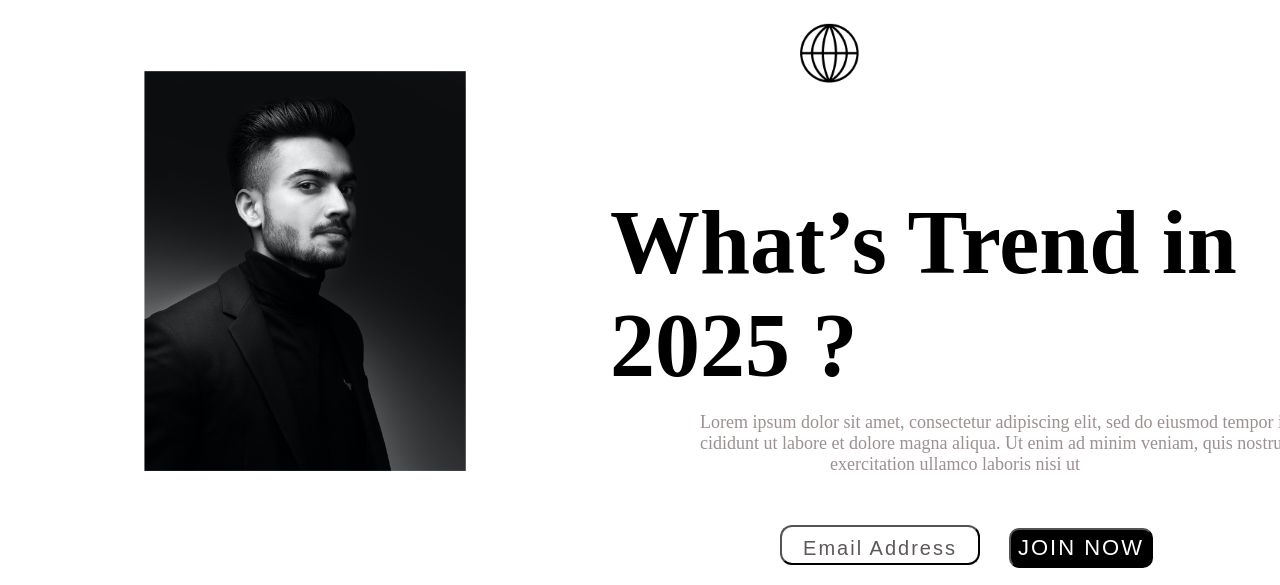
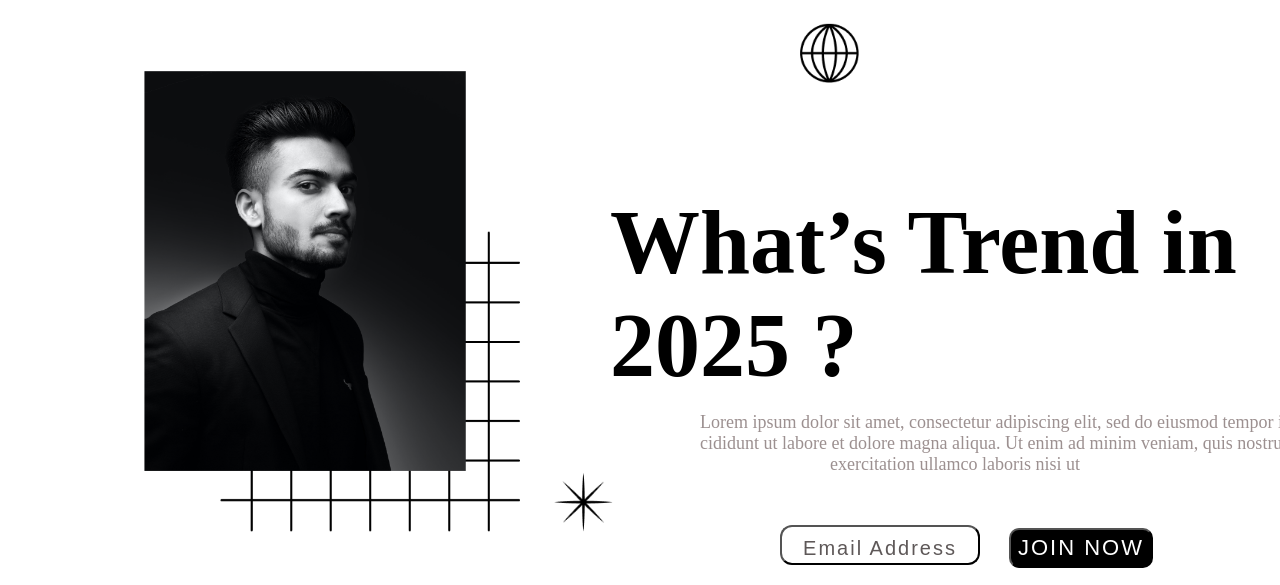
Before and after one commit to Shubhampatki20/Media-Landing-Page--Frontend, a plain HTML site: page index.html in a window 1280 px wide. Shown: the part 137-722 px from the top of the page. Drawn offline with Linux system fonts and the light colour scheme.

Commit message:
Update index.html

```diff
--- a/index.html
+++ b/index.html
@@ -60,7 +60,7 @@
         <!-- Patterns -->
         <!-- ---------------- -->
         <span class="square">
-          <img src="/assets/squares.png" alt="square-pattern" />
+          <img src="squares.png" alt="square-pattern" />
         </span>
         <!-- Star -->
         <span class="star">
```
